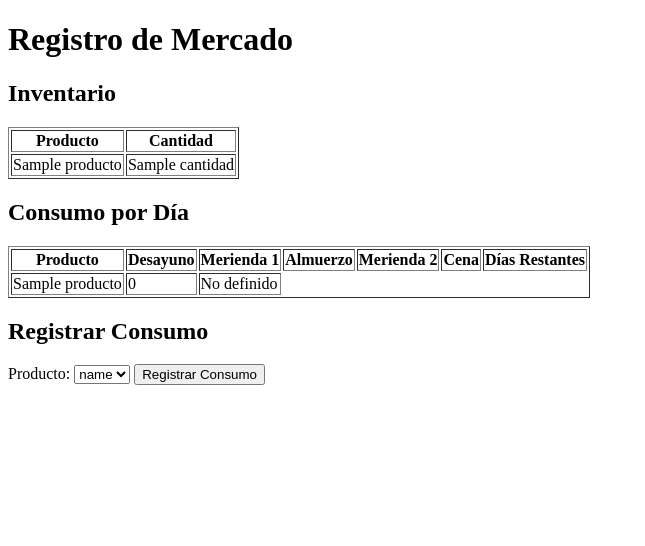
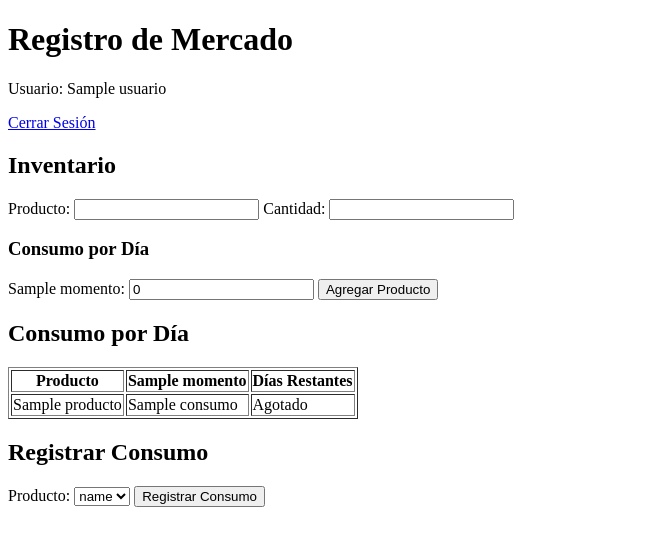
Before and after one commit to Aryamt22/registro-mercado, a Flask app: template templates/index.html in a window 1280 px wide. Shown: the top 546 px of the page, without its empty margins (0-645 px from the left). Run offline with Flask 3, Linux system fonts and the light colour scheme; the template is opened without the code that fills it: most values are stand-ins (such as "Sample title", 1, 10 or a date in 2020).

Commit message:
espero index.html

```diff
--- a/templates/index.html
+++ b/templates/index.html
@@ -6,47 +6,47 @@
     <title>Registro de Mercado</title>
 </head>
 <body>
-
     <h1>Registro de Mercado</h1>
+    <p>Usuario: {{ usuario }}</p>
+    <a href="{{ url_for('logout') }}">Cerrar Sesión</a>
 
     <h2>Inventario</h2>
-    <table border="1">
-        <tr>
-            <th>Producto</th>
-            <th>Cantidad</th>
-        </tr>
-        {% for producto, datos in inventario.items() %}
-        <tr>
-            <td>{{ producto }}</td>
-            <td>{{ datos["cantidad"] }}</td>
-        </tr>
+    <form id="agregar-form">
+        <label for="producto">Producto:</label>
+        <input type="text" id="producto" name="producto" required>
+
+        <label for="cantidad">Cantidad:</label>
+        <input type="number" id="cantidad" name="cantidad" required>
+
+        <h3>Consumo por Día</h3>
+        {% for momento in momentos %}
+            <label for="{{ momento }}">{{ momento }}:</label>
+            <input type="number" id="{{ momento }}" name="{{ momento }}" value="0">
         {% endfor %}
-    </table>
+
+        <button type="submit">Agregar Producto</button>
+    </form>
 
     <h2>Consumo por Día</h2>
     <table border="1">
         <tr>
             <th>Producto</th>
-            <th>Desayuno</th>
-            <th>Merienda 1</th>
-            <th>Almuerzo</th>
-            <th>Merienda 2</th>
-            <th>Cena</th>
+            {% for momento in momentos %}
+                <th>{{ momento }}</th>
+            {% endfor %}
             <th>Días Restantes</th>
         </tr>
-        {% for producto, datos in inventario.items() %}
+        {% for producto, data in inventario.items() %}
         <tr>
             <td>{{ producto }}</td>
-            {% set total_diario = 0 %}
             {% for momento in momentos %}
-                <td>{{ datos["consumo"].get(momento, 0) }}</td>
-                {% set total_diario = total_diario + datos["consumo"].get(momento, 0) %}
+                <td>{{ data.consumo[momento] }}</td>
             {% endfor %}
             <td>
-                {% if total_diario > 0 %}
-                    {{ (datos["cantidad"] // total_diario) if total_diario else "N/A" }} días
+                {% if data.cantidad > 0 %}
+                    {{ data.cantidad // (sum(data.consumo.values()) if sum(data.consumo.values()) > 0 else 1) }}
                 {% else %}
-                    No definido
+                    Agotado
                 {% endif %}
             </td>
         </tr>
@@ -54,34 +54,55 @@
     </table>
 
     <h2>Registrar Consumo</h2>
-    <form id="formConsumo">
-        <label for="producto_consumo">Producto:</label>
-        <select id="producto_consumo" name="producto_consumo">
+    <form id="consumo-form">
+        <label for="producto-select">Producto:</label>
+        <select id="producto-select" name="producto">
             {% for producto in inventario.keys() %}
-            <option value="{{ producto }}">{{ producto }}</option>
+                <option value="{{ producto }}">{{ producto }}</option>
             {% endfor %}
         </select>
         <button type="submit">Registrar Consumo</button>
     </form>
 
     <script>
-        document.getElementById('formConsumo').addEventListener('submit', function(event) {
+        document.getElementById("agregar-form").addEventListener("submit", function(event) {
             event.preventDefault();
-            let producto = document.getElementById('producto_consumo').value;
+            let producto = document.getElementById("producto").value;
+            let cantidad = document.getElementById("cantidad").value;
+            let consumo = {};
+            {% for momento in momentos %}
+                consumo["{{ momento }}"] = document.getElementById("{{ momento }}").value;
+            {% endfor %}
 
-            fetch('/registrar_consumo', {
-                method: 'POST',
-                headers: { 'Content-Type': 'application/json' },
-                body: JSON.stringify({ producto: producto })
-            })
-            .then(response => response.json())
-            .then(data => {
-                alert(data.message || data.warning);
+            fetch("/agregar", {
+                method: "POST",
+                headers: {
+                    "Content-Type": "application/json"
+                },
+                body: JSON.stringify({producto, cantidad, consumo})
+            }).then(response => response.json())
+              .then(data => {
+                alert(data.message || data.error);
                 location.reload();
-            })
-            .catch(error => console.error('Error:', error));
+            });
+        });
+
+        document.getElementById("consumo-form").addEventListener("submit", function(event) {
+            event.preventDefault();
+            let producto = document.getElementById("producto-select").value;
+
+            fetch("/registrar_consumo", {
+                method: "POST",
+                headers: {
+                    "Content-Type": "application/json"
+                },
+                body: JSON.stringify({producto})
+            }).then(response => response.json())
+              .then(data => {
+                alert(data.message || data.warning || data.error);
+                location.reload();
+            });
         });
     </script>
-
 </body>
 </html>
```
